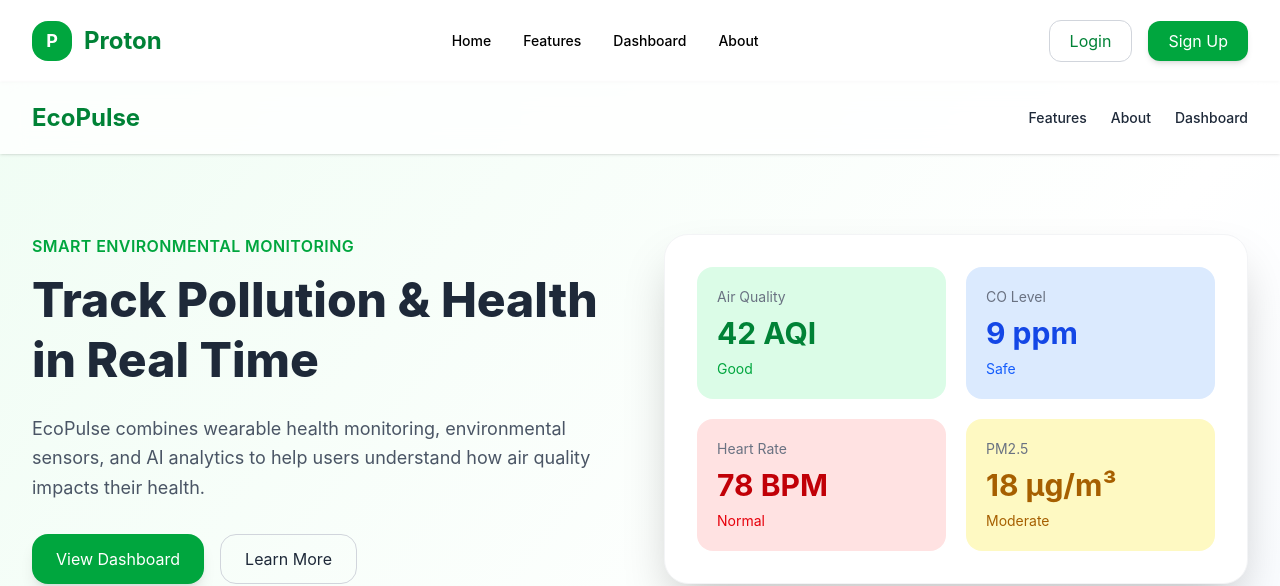
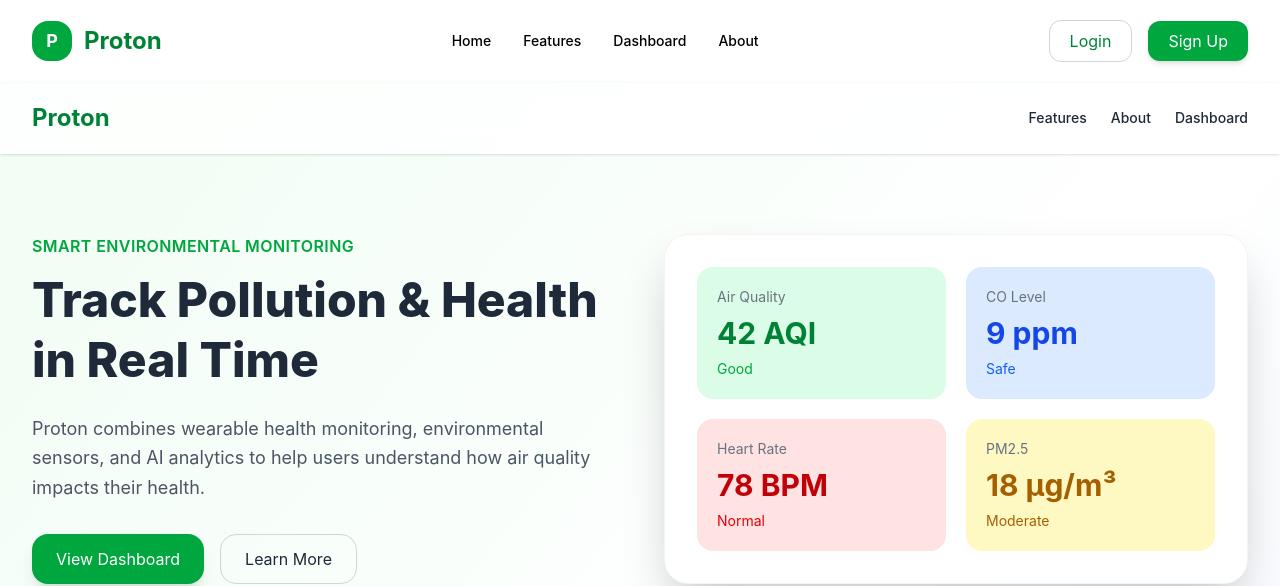
Before and after one commit to BiratBC/proton, a React (Vite) app in the folder client/: page / in a window 1280 px wide. Shown: the top 586 px of the page. Built offline with nearby package versions, Linux system fonts and the light colour scheme; no server answers.

Commit message:
Added sth

```diff
--- a/client/src/pages/Homepage.jsx
+++ b/client/src/pages/Homepage.jsx
@@ -4,7 +4,7 @@
     <div className="min-h-screen bg-gradient-to-br from-green-50 via-white to-blue-50 text-gray-800">
       {/* Navbar */}
       <nav className="flex items-center justify-between px-8 py-5 shadow-sm bg-white/80 backdrop-blur-md sticky top-0 z-50">
-        <h1 className="text-2xl font-bold text-green-700">EcoPulse</h1>
+        <h1 className="text-2xl font-bold text-green-700">Proton</h1>
 
         <div className="flex gap-6 text-sm font-medium">
           <a href="#features" className="hover:text-green-600 transition">
@@ -31,7 +31,7 @@
           </h2>
 
           <p className="text-lg text-gray-600 mb-8 leading-relaxed">
-            EcoPulse combines wearable health monitoring, environmental
+            Proton combines wearable health monitoring, environmental
             sensors, and AI analytics to help users understand how air quality
             impacts their health.
           </p>
```
